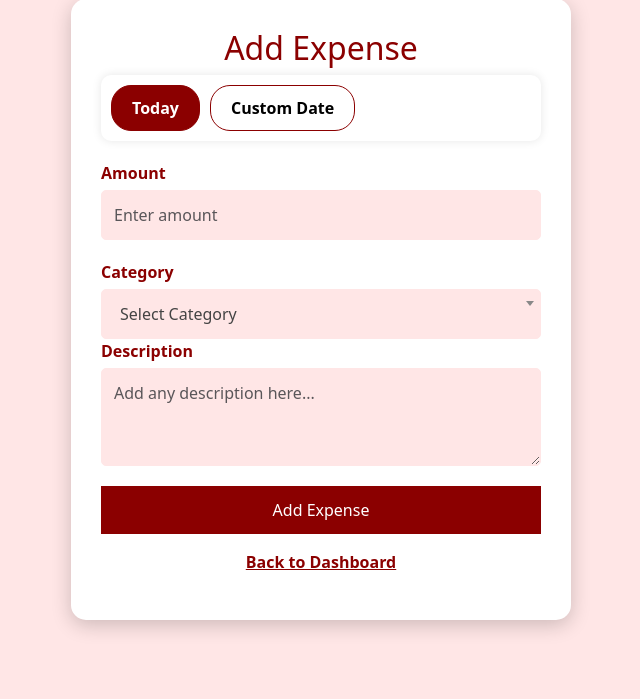
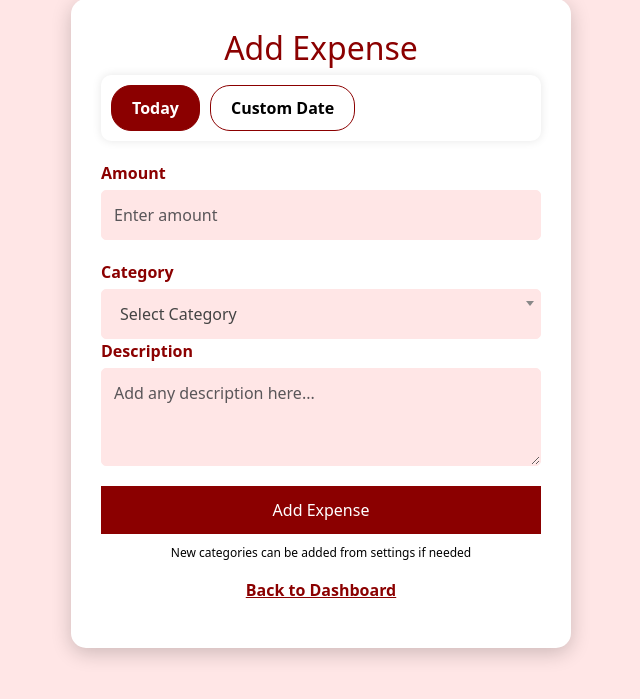
Before and after one commit to Gihini-Uni/group_project, a Flask app: page /add_expense in a window 1280 px wide. Shown: the part 51-750 px from the top of the page, without its empty margins (319-959 px from the left). Run offline with Flask 3, Linux system fonts and the light colour scheme; the visitor is signed in with stand-in values (Sample User, id 1); data that the repository does not hold is empty; some libraries are stand-ins or nearby versions.

Commit message:
Update a small note in add_expense.html

```diff
--- a/templates/add_expense.html
+++ b/templates/add_expense.html
@@ -134,6 +134,9 @@ a.text-success {
             <!-- Submit -->
             <button type="submit" id="submitBtn">Add Expense</button>
         </form>
+        <div class="small-note">
+            New categories can be added from settings if needed
+        </div>
 
         <p class="text-center mt-3">
             <a href="{{ url_for('dashboard') }}" class="text-success fw-bold">Back to Dashboard</a>
```
